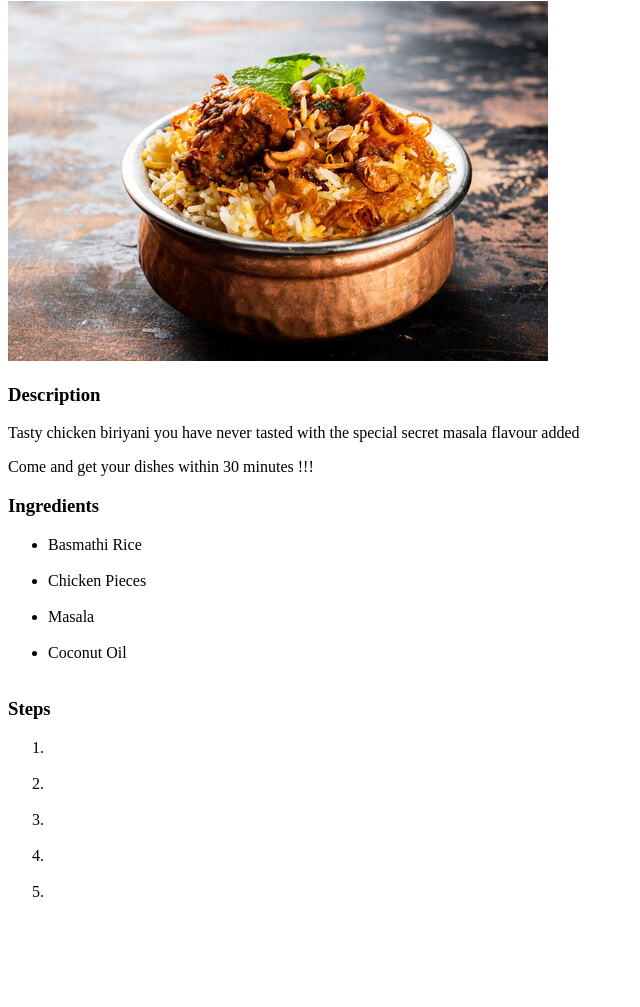
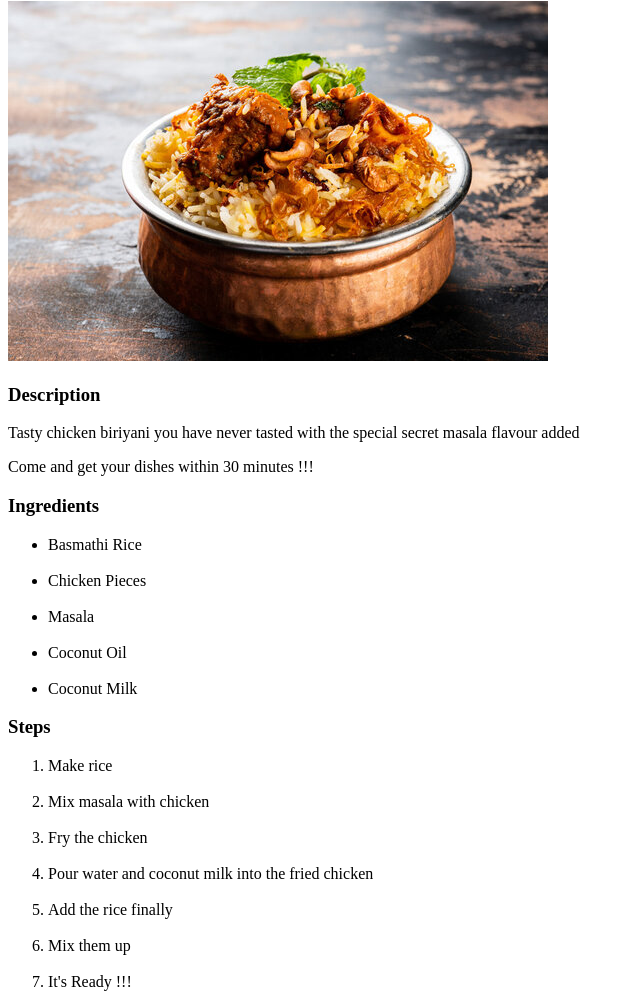
Before and after one commit to sajeethsaabir/odin-recipes, a plain HTML site: page recipes/biriyani.html in a window 1280 px wide. Shown: the part 79-1086 px from the top of the page, without its empty margins (0-640 px from the left). Before the commit the page ends 1014 px from the top, so only its background shows below. Drawn offline with Linux system fonts and the light colour scheme.

Commit message:
fix: add steps to biriyani page

```diff
--- a/recipes/biriyani.html
+++ b/recipes/biriyani.html
@@ -18,16 +18,19 @@
         <li>Chicken Pieces</li> <br />
         <li>Masala</li> <br />
         <li>Coconut Oil</li> <br />
+        <li>Coconut Milk</li>
     </ul>
 
     <h3>Steps</h3>
 
     <ol>
-        <li></li> <br />
-        <li></li> <br />
-        <li></li> <br />
-        <li></li> <br />
-        <li></li> <br />
+        <li>Make rice</li> <br />
+        <li>Mix masala with chicken</li> <br />
+        <li>Fry the chicken</li> <br />
+        <li>Pour water and coconut milk into the fried chicken </li> <br />
+        <li>Add the rice finally</li> <br />
+        <li>Mix them up</li> <br />
+        <li>It's Ready !!!</li>
     </ol>
 </body>
 </html>
```
Also changed, not shown: index.html (+8 -3 lines).
